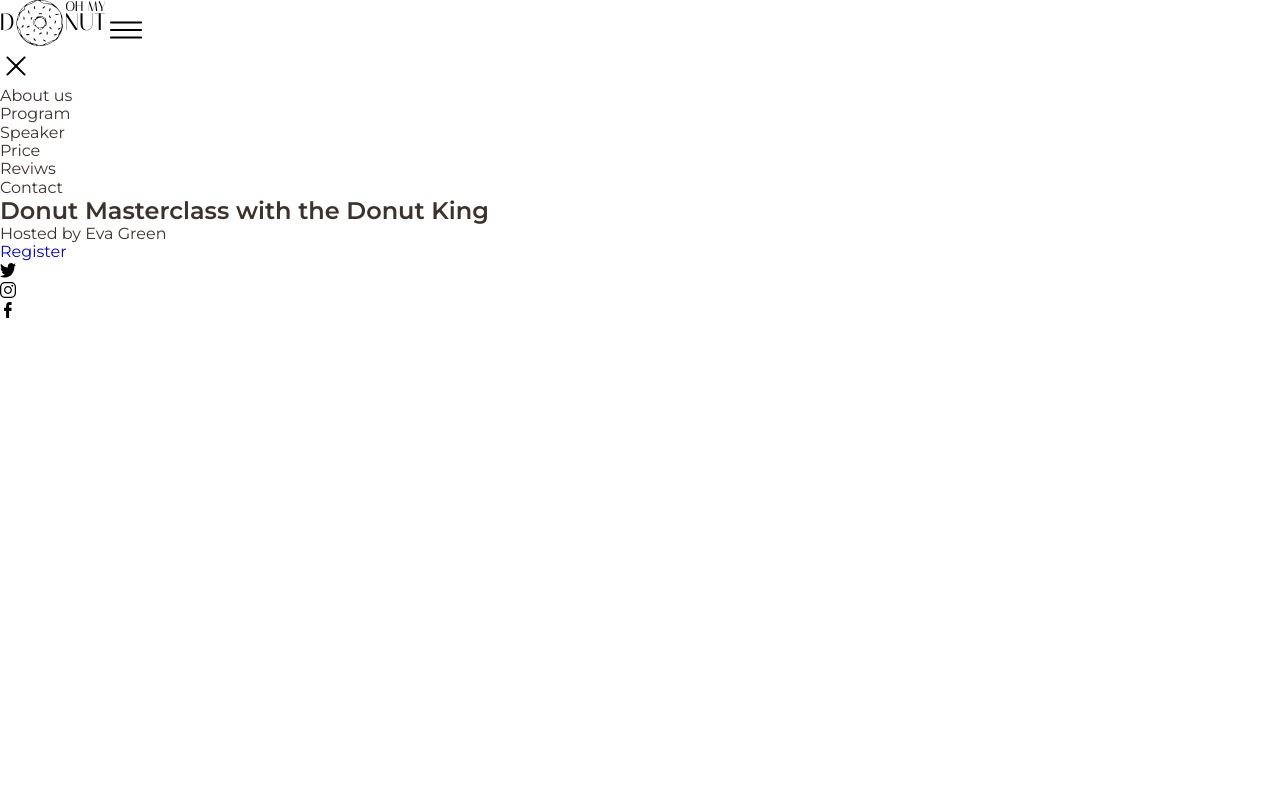
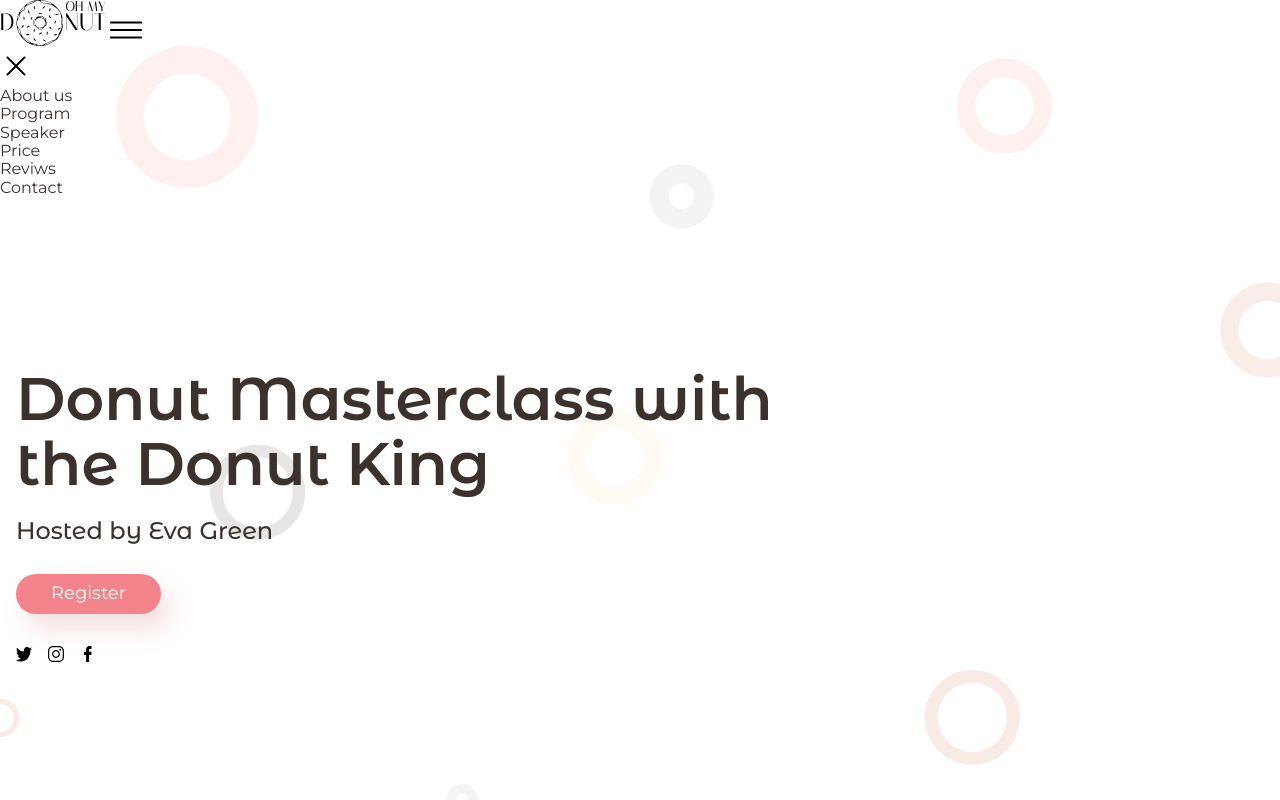
Before and after one commit to ZeynGort/donut-project, a website built with Parcel: page src/index.html in a window 1280 px wide. Built offline with nearby package versions, Linux system fonts and the light colour scheme.

Commit message:
hero and generals

```diff
--- a/src/partials/hero.html
+++ b/src/partials/hero.html
@@ -1,28 +1,30 @@
-<section>
-  <h1>Donut Masterclass with the Donut King</h1>
-  <p>Hosted by Eva Green</p>
-  <a href="#registration">Register</a>
-  <ul>
-    <li>
-      <a href="#">
-        <svg width="16" height="16">
+<section class="hero">
+  <div class="container container--upper">
+    <h1 class="hero__head">Donut Masterclass with the Donut King</h1>
+    <p class="hero__text">Hosted by Eva Green</p>
+    <a class="button" aria-label="to registration section" href="#registration">Register</a>
+    <ul class="socials socials--upper">
+      <li class="socials__item">
+        <a class="socials__link" href="#">
+          <svg class="socials__icon" width="16" height="16">
             <use href="./images/svg/icons.svg#twitter"></use>
           </svg>
         </a>
       </li>
-    <li>
-      <a href="#">
-        <svg width="16" height="16">
+      <li class="socials__item">
+        <a class="socials__link" href="#">
+          <svg class="socials__icon" width="16" height="16">
             <use href="./images/svg/icons.svg#instagram"></use>
           </svg>
         </a>
       </li>
-    <li>
-      <a href="#">
-        <svg width="16" height="16">
+      <li class="socials__item">
+        <a class="socials__link" href="#">
+          <svg class="socials__icon" width="16" height="16">
             <use href="./images/svg/icons.svg#facebook"></use>
           </svg>
         </a>
       </li>
     </ul>
+  </div>
 </section>
--- /dev/null
+++ b/src/sass/components/_hero.scss
@@ -0,0 +1,137 @@
+.container--upper{
+    max-width: $mobile;
+    width: 100%;
+    padding-top: 86px;
+    margin: 0 auto;
+
+    @media screen and (max-width: $pre-tablet) {
+        display: flex;
+        flex-direction: column;
+        align-items: center;
+    }
+
+    @media screen and (min-width: $tablet) {
+        margin: 0;
+        max-width: $tablet;
+        padding-top: 98px;
+    }
+
+    @media screen and (min-width: $desktop) {
+        max-width: $desktop;
+        padding-top: 170px;
+    }
+    }
+
+.button {
+    display: flex;
+    justify-content: center;
+    align-items: center;
+    width: 145px;
+    height: 40px;
+
+    border-radius: 25px;
+    background: $selection-color;
+    box-shadow: 10px 15px 25px 0px #E8B7B773;
+
+    color: $white-color;
+    font-size: 18px;
+    line-height: 1.2;
+    letter-spacing: 0em;
+
+    &:hover,
+    &:focus {
+        color: $selection-color;
+        background: $white-color;
+    }
+
+    &:active {
+        background: $selection-color;
+        color: $white-color;
+        border: 1px solid pink;
+        box-shadow: 0px 4px 4px 0px #6B424240 inset;
+    }
+}
+
+.hero{
+    &__head{
+        width: 280px;
+
+        font-family: Montserrat Alternates;
+        font-size: 28px;
+        font-weight: 600;
+        line-height: 1.21;
+        letter-spacing: -0.03em;
+        text-align: center;
+
+        @media screen and (min-width: $tablet) {
+            width: 320px;
+
+            font-size: 30px;
+            line-height: 1.23;
+            letter-spacing: 0em;
+            text-align: left;
+        }
+
+        @media screen and (min-width: $desktop) {
+            width: 758px;
+
+            font-size: 60px;
+            line-height: 1.08;
+        }
+    }
+
+    &__text{
+        padding-top: 18px;
+        padding-bottom: 28px;
+
+        font-family: Montserrat Alternates;
+        font-size: 16px;
+        font-weight: 500;
+        line-height: 1.25;
+        letter-spacing: 0em;
+        text-align: center;
+
+        @media screen and (min-width: $tablet) {
+            padding-top: 10px;
+            padding-bottom: 24px;
+
+            text-align: left;
+        }
+
+        @media screen and (min-width: $desktop) {
+            padding-top: 20px;
+            padding-bottom: 28px;
+
+            font-size: 24px;
+            line-height: 1.2;
+        }
+    }
+}
+
+.socials{
+    max-width: 80px;
+    width: 100%;
+    display: flex;
+    justify-content: space-between;
+
+    &__icon {
+        transition: fill $timing-function;
+
+        .socials__link:hover &,
+        .socials__link:focus & {
+            fill: $selection-color;
+        }
+    }
+
+    &--upper{
+        margin-top: 28px;
+
+        @media screen and (min-width: $tablet) {
+            margin-top: 20px;
+        }
+
+        @media screen and (min-width: $desktop) {
+            margin-top: 32px;
+        }
+    }
+}
--- a/src/sass/index.scss
+++ b/src/sass/index.scss
@@ -2,3 +2,4 @@
 @import './utils/variables';
 @import './utils/general';
 @import './components/heder';
+@import './components/hero';
--- a/src/sass/utils/_general.scss
+++ b/src/sass/utils/_general.scss
@@ -1,17 +1,41 @@
 a {
   text-decoration: none;
 }
+
 li {
   list-style-type: none;
 }
+
 body {
   font-family: Montserrat, sans-serif;
+  font-weight: 400;
   color: $main-text-color;
   margin: 0;
+  background: linear-gradient(180.11deg, #e5e2e3 10.73%, #fdfefe 38.02%, #e5e2e3 71.11%, #fdfefe 99.91%);
+    background-size: cover;
+    background-image: url('../images/donuts-bg-mobile.png');
+
+    @media (min-device-pixel-ratio: 2),
+    (min-resolution: 192dpi),
+    (min-resolution: 2dppx) {
+      background-image: url('../images/donuts-bg-mobile@2x.png');
+    }
+
+    @media screen and (min-width: $tablet) {
+      background-image: url('../images/donuts-bg-desktop.png');
+
+      @media (min-device-pixel-ratio: 2),
+      (min-resolution: 192dpi),
+      (min-resolution: 2dppx) {
+        background-image: url('../images/donuts-bg-desktop@2x.png');
+      }
+    }
 }
+
 body.noscroll {
   overflow: hidden;
 }
+
 h1,
 h2,
 h3,
@@ -21,11 +45,13 @@ ul {
   margin: 0;
   padding: 0;
 }
+
 img {
   display: block;
   width: 100%;
   height: auto;
 }
+
 button {
   padding: 0;
   margin: 0;
@@ -33,15 +59,35 @@ button {
   background: none;
   cursor: pointer;
 }
+
 .section {
   padding-bottom: 40px;
+
   @media screen and (min-width: $tablet) {
     padding-bottom: 80px;
   }
+
   @media screen and (min-width: $desktop) {
     padding-bottom: 100px;
   }
 }
+
+.container {
+  width: 100%;
+  max-width: $mobile;
+  padding-inline: 20px;
+
+  @media screen and (min-width: $tablet) {
+    padding-inline: 32px;
+    max-width: $tablet;
+  }
+
+  @media screen and (min-width: $desktop) {
+    padding-inline: 16px;
+    max-width: $desktop;
+  }
+}
+
 .visually-hidden {
   position: absolute;
   width: 1px;
@@ -55,6 +101,7 @@ button {
   clip: rect(0 0 0 0);
   overflow: hidden;
 }
+
 textarea {
   resize: none;
 }
```
Also changed, not shown: src/index.html (+0 -2 lines), src/images/donuts-bg-desktop.png (renamed from src/images/donuts-bg.png), src/images/donuts-bg-desktop@2x.png (renamed from src/images/donuts-bg@2x.png), src/images/donuts-bg-mobile.png (added), src/images/donuts-bg-mobile@2x.png (added), src/sass/index.css (added), 2 other files. Lines whose indentation alone changed are shown as unchanged.
